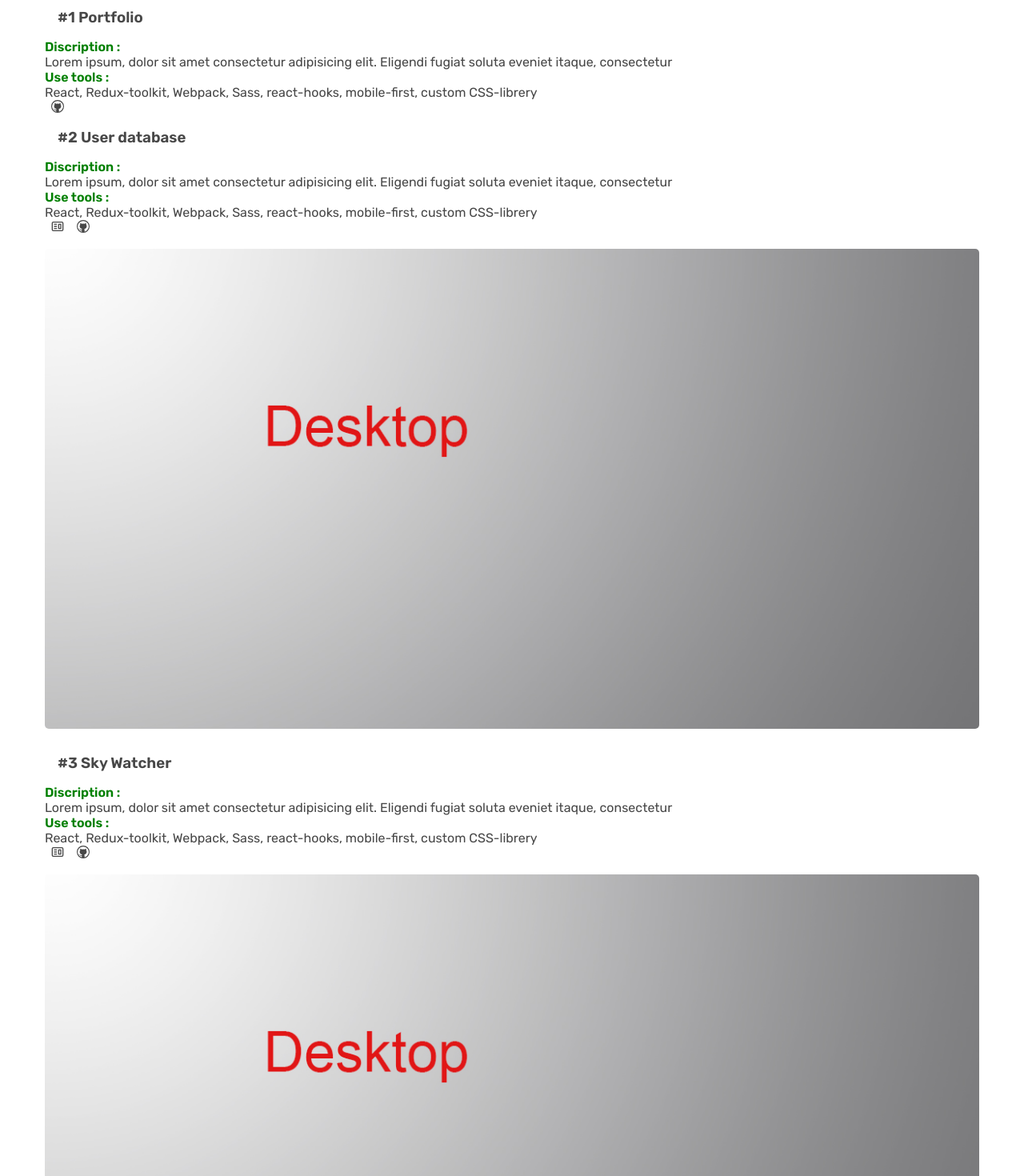
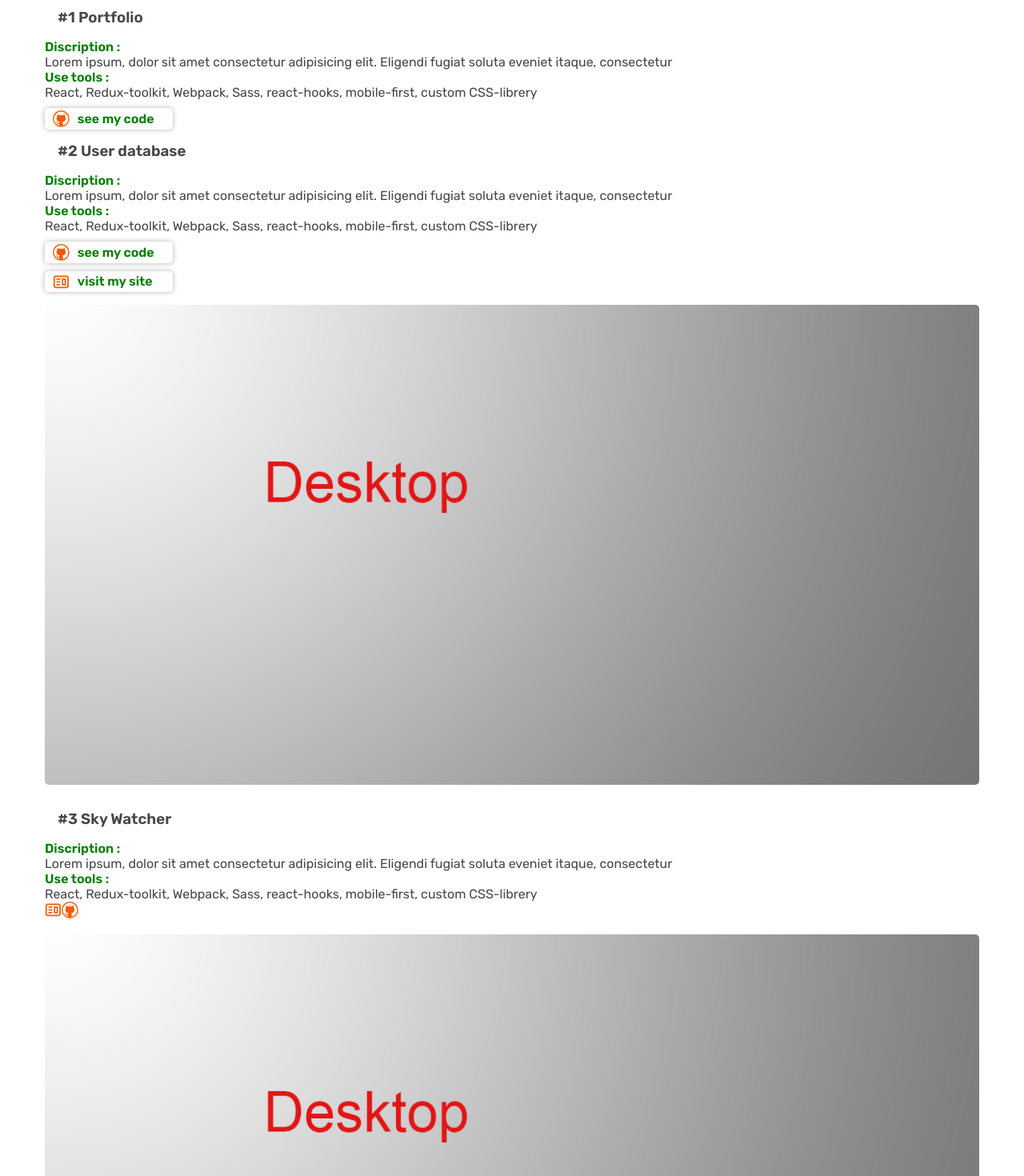
Before and after one commit to webioann/webpack-for-react, a React app: page / in a window 1280 px wide. Shown: the part 460-1930 px from the top of the page at 80% size. Built offline with nearby package versions, Linux system fonts and the light colour scheme.

Commit message:
create LinkBox

```diff
--- a/src/COMPONENTS/Contacts/Contacts.js
+++ b/src/COMPONENTS/Contacts/Contacts.js
@@ -16,7 +16,7 @@ function Contacts() {
             </div>
 
             <a className='linkedin box' href={ linkedInLink } target="_blank">
-                <FaLinkedin className='icon'/>
+                <FaLinkedin className='icon not-link'/>
                 <p>linkedin./alexander-veles</p>
             </a>
 
@@ -26,7 +26,7 @@ function Contacts() {
             </div>
 
             <a className='git-hub box' href={ gitHubLink } target="_blank">
-                <VscGithub className='icon'/>
+                <VscGithub className='icon not-link'/>
                 <p>github.com/webioann</p>
             </a>
         </div>
--- a/src/COMPONENTS/Contacts/contacts.scss
+++ b/src/COMPONENTS/Contacts/contacts.scss
@@ -13,11 +13,6 @@
       color: inherit;
       box-shadow: 0px 0px 8px rgba(0,0,0,0.3);
       border-radius: 8px;
-    }
-    .icon {
-        color: $carrot;
-        font-size: 1.5rem;
-        cursor: pointer;
     }
     p {
         padding-left: 1rem;
--- /dev/null
+++ b/src/COMPONENTS/LinkBox/link-box.scss
@@ -0,0 +1,18 @@
+@import '../vars.scss';
+
+.link-box{
+    display: flex;
+    align-items: center;
+    padding: 3px 10px;
+    margin-top: 10px;
+    max-width: 160px;
+    border-radius: 5px;
+    box-shadow: 0px 0px 6px rgba(0,0,0,0.3);
+    .link-text{
+        margin-left: 10px;
+    }
+}
+span {
+    color: green;
+    font-weight: 800;
+}
--- a/src/COMPONENTS/Projects/Projects.js
+++ b/src/COMPONENTS/Projects/Projects.js
@@ -2,6 +2,7 @@ import React from 'react';
 import { useSelector } from 'react-redux';
 import useTranslator from '../../hooks/useTranslator';
 import { projTitle,portfolio,dashboard,weather } from '../../data/multiLang';
+import { gitHubPortfolio,gitHubDashboard,gitHubWeather } from '../../data/constants';
 import { VscGithub } from 'react-icons/vsc';
 import { CgWebsite } from 'react-icons/cg';
 import './projects.scss';
@@ -26,11 +27,15 @@ function Projects() {
                         <p>{ useTranslator(portfolio.textTools) }</p>
                     </div>
 
-                    <div className="link-box">
-                        <a href="https://github.com/webioann/portfolio/" target="_blank" className="link col-md-5">
-                            <VscGithub/>
+                        <a href={gitHubPortfolio}
+                            target="_blank"
+                            className='link-box'>
+                            <VscGithub className='icon'/>
+                            <span className='link-text'>
+                                see my code
+                            </span>
                         </a>
-                    </div>
+
                 </div>
 
             </section>
@@ -49,14 +54,25 @@ function Projects() {
                         <p>{ useTranslator(dashboard.textTools) }</p>
                     </div>
 
-                    <div className="link-box">
-                        <a href="#" target="_blank" className="link col-md-5">
-                            <CgWebsite/>
-                        </a>
-                        <a href="https://github.com/webioann/users-database/" target="_blank" className="link col-md-5">
-                            <VscGithub/>
-                        </a>
-                    </div>
+
+                    <a href={gitHubDashboard}
+                        target="_blank"
+                        className='link-box'>
+                        <VscGithub className='icon'/>
+                        <span className='link-text'>
+                            see my code
+                        </span>
+                    </a>
+
+                    <a href='#'
+                        target="_blank"
+                        className='link-box'>
+                        <CgWebsite className='icon'/>
+                        <span className='link-text'>
+                            visit my site
+                        </span>
+                    </a>
+
                 </div>
 
                 <div className='screenshot'>
@@ -80,12 +96,12 @@ function Projects() {
                     </div>
 
 
-                    <div className="link-box row mb-3">
-                        <a href="#" target="_blank" className="link col-lg-8">
-                            <CgWebsite/>
+                    <div className="link-box-tt">
+                        <a href="#" target="_blank" className="link">
+                            <CgWebsite className='icon'/>
                         </a>
-                        <a href="https://github.com/webioann/sky-watcher/" target="_blank" className="link col-lg-8" >
-                            <VscGithub/>
+                        <a href={gitHubWeather} target="_blank" className="link" >
+                            <VscGithub className='icon'/>
                         </a>
                     </div>
                 </div>
--- a/src/COMPONENTS/Projects/projects.scss
+++ b/src/COMPONENTS/Projects/projects.scss
@@ -10,11 +10,26 @@
   .subtitle {
     padding: 1rem;
   }
-
   .wrapper{
     display: flex;
     flex-direction: column;
 
+  }
+  .link-box{
+    display: flex;
+    align-items: center;
+    padding: 3px 10px;
+    margin-top: 10px;
+    max-width: 160px;
+    border-radius: 5px;
+    box-shadow: 0px 0px 6px rgba(0,0,0,0.3);
+    .link-text{
+      margin-left: 10px;
+    }
+  }
+  span {
+    color: green;
+    font-weight: 800;
   }
 
   // =====================
@@ -32,20 +47,4 @@
     flex-direction: column;
   }
 
-  span {
-    color: green;
-    font-weight: 800;
-  }
-  .link-box {
-    justify-content: space-between;
-    .link {
-      font-weight: 600;
-      text-align: center;
-      padding: 5px 8px;
-      margin-bottom: 8px;
-    }
-    .link:hover {
-      color: $carrot;
-    }
-  }
 }
--- a/src/COMPONENTS/ThemeToggler/ThemeToggler.js
+++ b/src/COMPONENTS/ThemeToggler/ThemeToggler.js
@@ -17,8 +17,8 @@ function ThemeToggle() {
         <div className='theme-toggler'
             onClick={switchThemeMode}>
             {themeMode === 'light'
-                ? <FaMoon className='moon-icon'/>
-                : <FaRegSun className='sun-icon'/>}
+                ? <FaMoon className='icon moon'/>
+                : <FaRegSun className='icon sun'/>}
         </div>
     )
 }
--- a/src/COMPONENTS/ThemeToggler/theme-toggler.scss
+++ b/src/COMPONENTS/ThemeToggler/theme-toggler.scss
@@ -11,11 +11,8 @@
     position: absolute;
     top: 0;
     right: 20px;
-    .moon-icon{
-        color: $carrot;
-    }
-    .sun-icon{
-        color: $carrot;
+    .moon, .sun{
+        font-size: 1rem;
     }
 }
 @media (min-width: 576px) {
--- a/src/COMPONENTS/vars.scss
+++ b/src/COMPONENTS/vars.scss
@@ -90,6 +90,17 @@ body {
     -webkit-text-size-adjust: 100%;
     scroll-behavior: smooth;
 }
+//======= GLOBAL CLASSES ==================
+.icon {
+    color: $carrot;
+    font-size: 1.3rem;
+    cursor: pointer;
+}
+.not-link{
+    cursor: default;
+}
+
+//===============================
 ul li {
     list-style: none;
 }
--- a/src/data/constants.js
+++ b/src/data/constants.js
@@ -1,5 +1,10 @@
 export const resumeLink = "https://drive.google.com/file/d/1Lr05RkXCVdrd4yoEPv1a5fQ3rwu-sVMN/view?usp=sharing";
+//===== Contacts ====
 export const phone = '+380(96)842-25-72';
 export const linkedInLink = "https://linkedin.com/in/alexander-veles";
 export const email = 'ioannn7777@gmail.com';
 export const gitHubLink = "https://github.com/webioann";
+//===== Projects ====
+export const gitHubPortfolio = "https://github.com/webioann/portfolio/";
+export const gitHubDashboard = "https://github.com/webioann/dashboard/";
+export const gitHubWeather = "https://github.com/webioann/sky-watcher/";
```
Also changed, not shown: src/COMPONENTS/LinkBox/LinkBox.js (added, +23 -0 lines).
